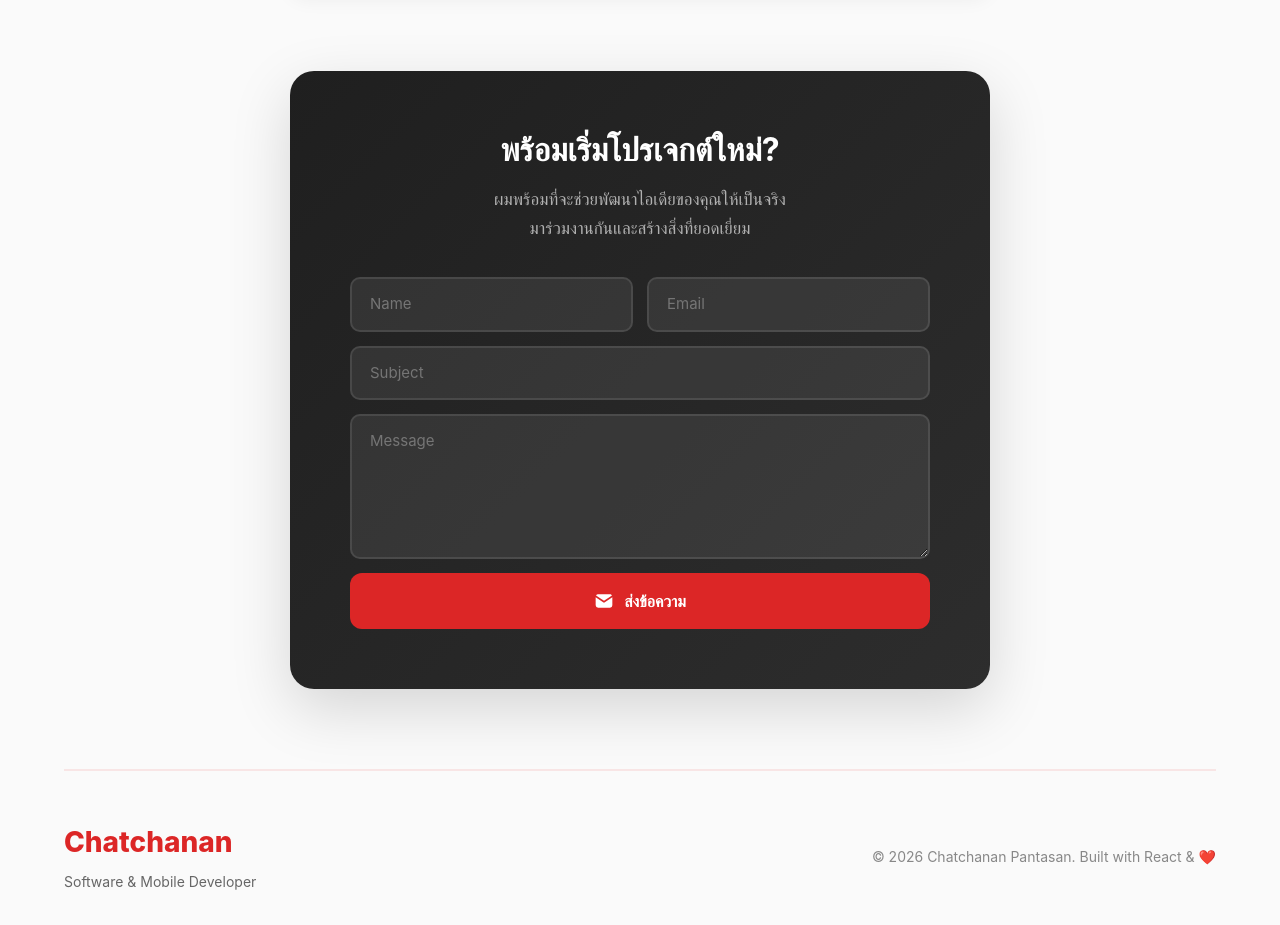
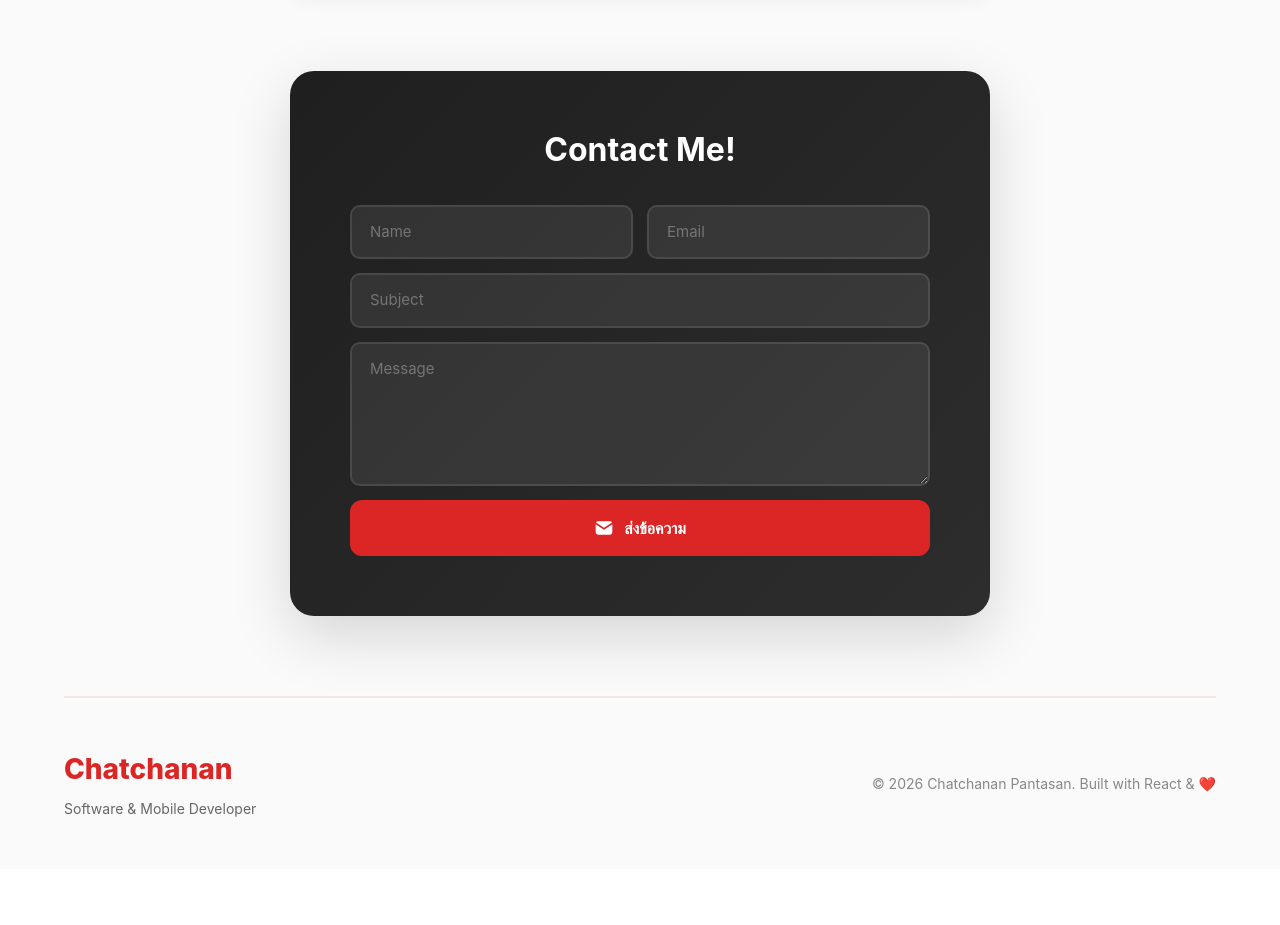
Before and after one commit to DeMoNiX204/My-Portfolio, a React (Create React App) app: page / in a window 1280 px wide. Shown: the part 5780-6705 px from the top of the page. After the commit the page ends 6649 px from the top, so only its background shows below. Built offline with nearby package versions, Linux system fonts and the light colour scheme.

Commit message:
fix text

```diff
--- a/src/components/Contact.js
+++ b/src/components/Contact.js
@@ -91,11 +91,8 @@ function Contact() {
                     viewport={{ once: true, amount: 0.2 }}
                     variants={fadeInUp}
                 >
-                    <h3 style={styles.ctaTitle}>พร้อมเริ่มโปรเจกต์ใหม่?</h3>
-                    <p style={styles.ctaText}>
-                        ผมพร้อมที่จะช่วยพัฒนาไอเดียของคุณให้เป็นจริง<br/>
-                        มาร่วมงานกันและสร้างสิ่งที่ยอดเยี่ยม
-                    </p>
+                    <h3 style={styles.ctaTitle}>Contact Me!</h3>
+                    <p style={styles.ctaText}></p>
                     <form ref={formRef} onSubmit={handleSubmit} style={styles.form}>
                         <div style={styles.formRow}>
                             <input type="text" name="name" placeholder="Name" value={formData.name} onChange={handleChange} required style={styles.input}/>
```
